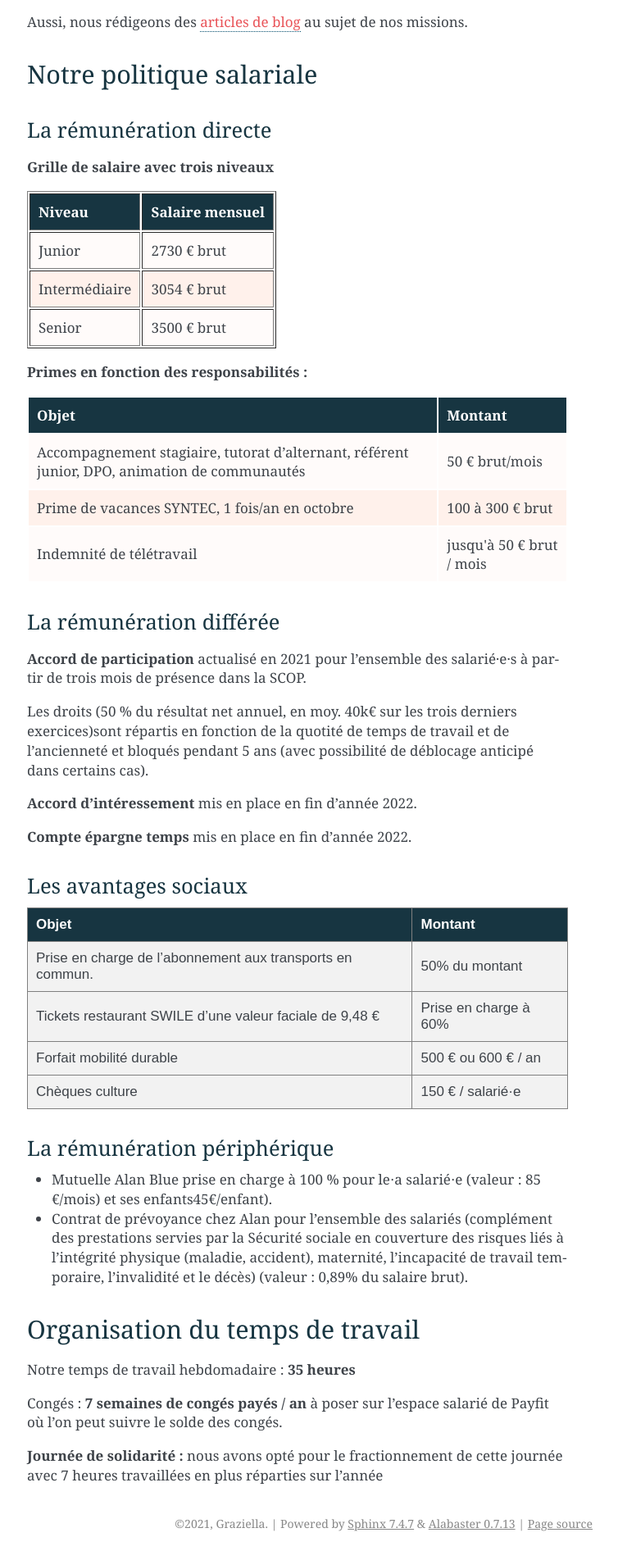
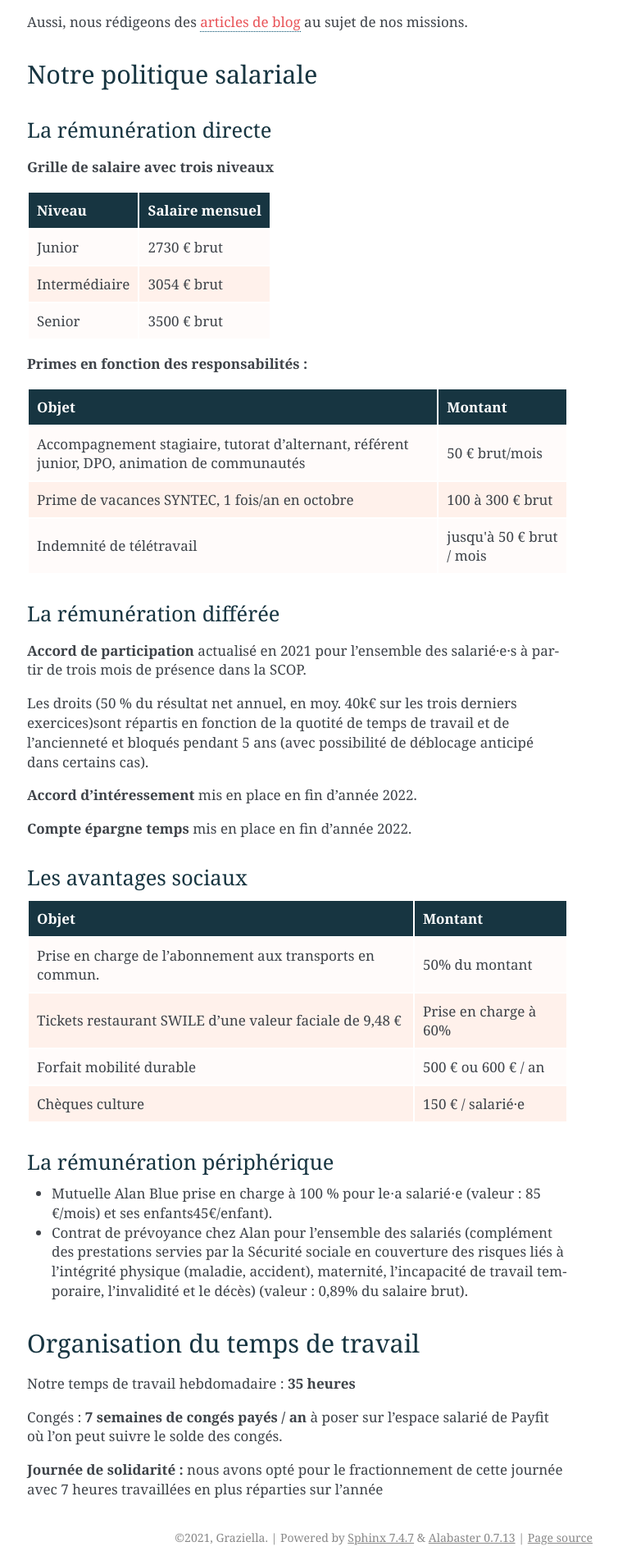
Before and after one commit to datactivist/documentation-datactivist, a Sphinx documentation site: the page built from docs/source/travailler-chez-datactivist.md, in a window 1280 px wide. Shown: the part 2828-4731 px from the top of the page at 82% size, without its empty margins (387-1141 px from the left). Built offline with Sphinx 7.4.7, drawn with Linux system fonts in a browser that asks for light colours.

Commit message:
Update travailler-chez-datactivist.md

```diff
--- a/docs/source/travailler-chez-datactivist.md
+++ b/docs/source/travailler-chez-datactivist.md
@@ -87,7 +87,7 @@ Aussi, nous rédigeons des [articles de blog](https://medium.com/datactivist) au
 
 **Grille de salaire avec trois niveaux**
 
-<table class="mytable" border="1">
+<table class="mytable">
   <thead>
     <tr>
       <th>Niveau</th>
@@ -116,7 +116,7 @@ Aussi, nous rédigeons des [articles de blog](https://medium.com/datactivist) au
 
 **Primes en fonction des responsabilités :**
 
-<table>
+<table class="mytable">
   <thead>
     <tr>
       <th>Objet</th>
@@ -156,32 +156,33 @@ Les droits (50 % du résultat net annuel, en moy. 40k€ sur les trois derniers
 
 ### Les avantages sociaux
 
-<table border="1" style="background-color: #f2f2f2; border-collapse: collapse; font-family: Arial, sans-serif;">
+<table class="mytable">
   <thead>
     <tr>
-      <th style="background-color: #173541; color: #ffffff; padding: 10px;">Objet</th>
-      <th style="background-color: #173541; color: #ffffff; padding: 10px;">Montant</th>
+      <th>Objet</th>
+      <th>Montant</th>
     </tr>
   </thead>
   <tbody>
     <tr>
-      <td style="background-color: #f2f2f2; padding: 10px;">Prise en charge de l’abonnement aux transports en commun.</td>
-      <td style="background-color: #f2f2f2; padding: 10px;">50% du montant</td>
+      <td>Prise en charge de l’abonnement aux transports en commun.</td>
+      <td>50% du montant</td>
     </tr>
     <tr>
-      <td style="background-color: #f2f2f2; padding: 10px;">Tickets restaurant SWILE d’une valeur faciale de 9,48 €</td>
-      <td style="background-color: #f2f2f2; padding: 10px;">Prise en charge à 60%</td>
+      <td>Tickets restaurant SWILE d’une valeur faciale de 9,48 €</td>
+      <td>Prise en charge à 60%</td>
     </tr>
     <tr>
-      <td style="background-color: #f2f2f2; padding: 10px;">Forfait mobilité durable</td>
-      <td style="background-color: #f2f2f2; padding: 10px;">500 € ou 600 € / an</td>
+      <td>Forfait mobilité durable</td>
+      <td>500 € ou 600 € / an</td>
     </tr>
     <tr>
-      <td style="background-color: #f2f2f2; padding: 10px;">Chèques culture</td>
-      <td style="background-color: #f2f2f2; padding: 10px;">150 € / salarié·e</td>
+      <td>Chèques culture</td>
+      <td>150 € / salarié·e</td>
     </tr>
   </tbody>
 </table>
+
 
 <p>
 
```
